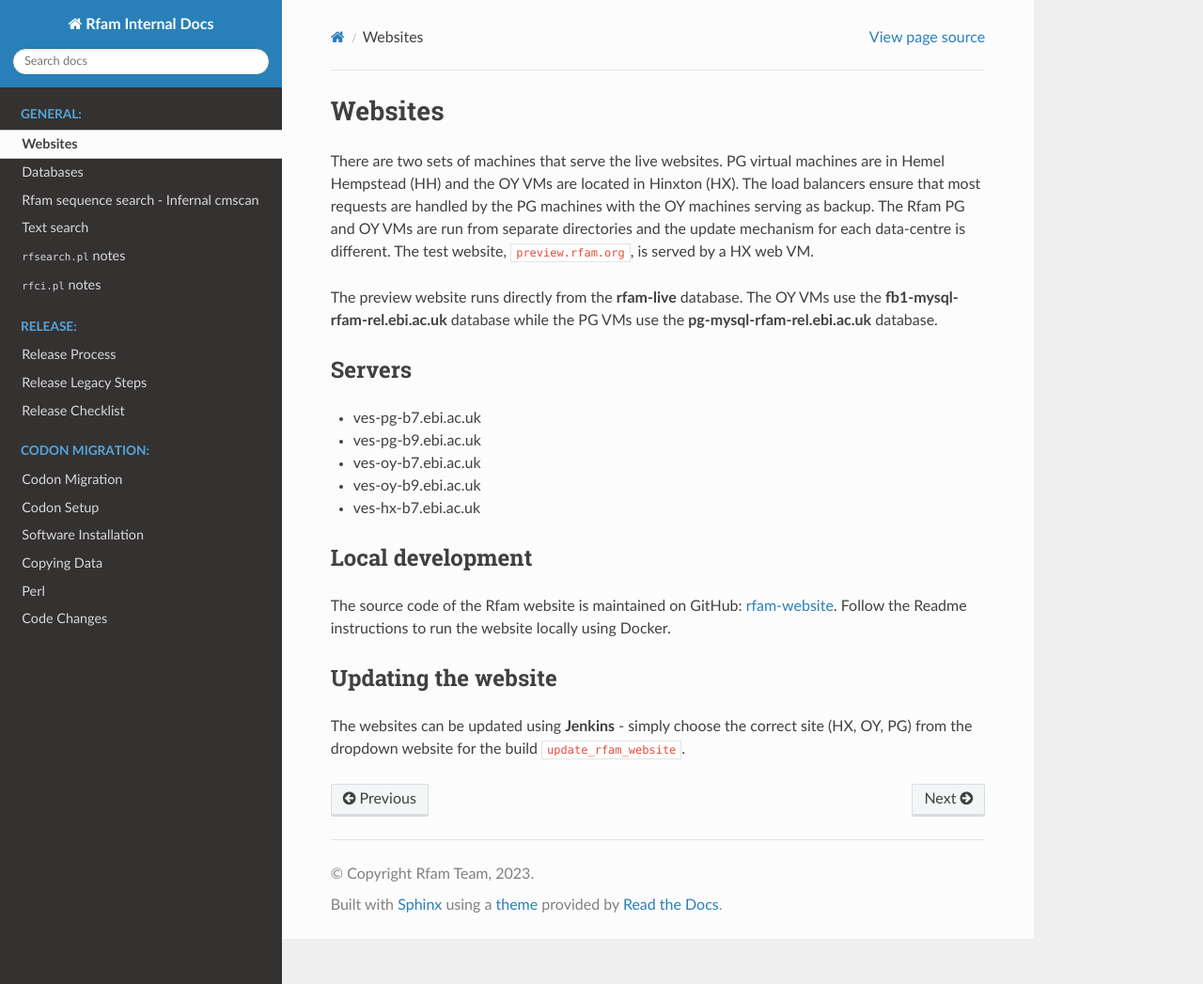
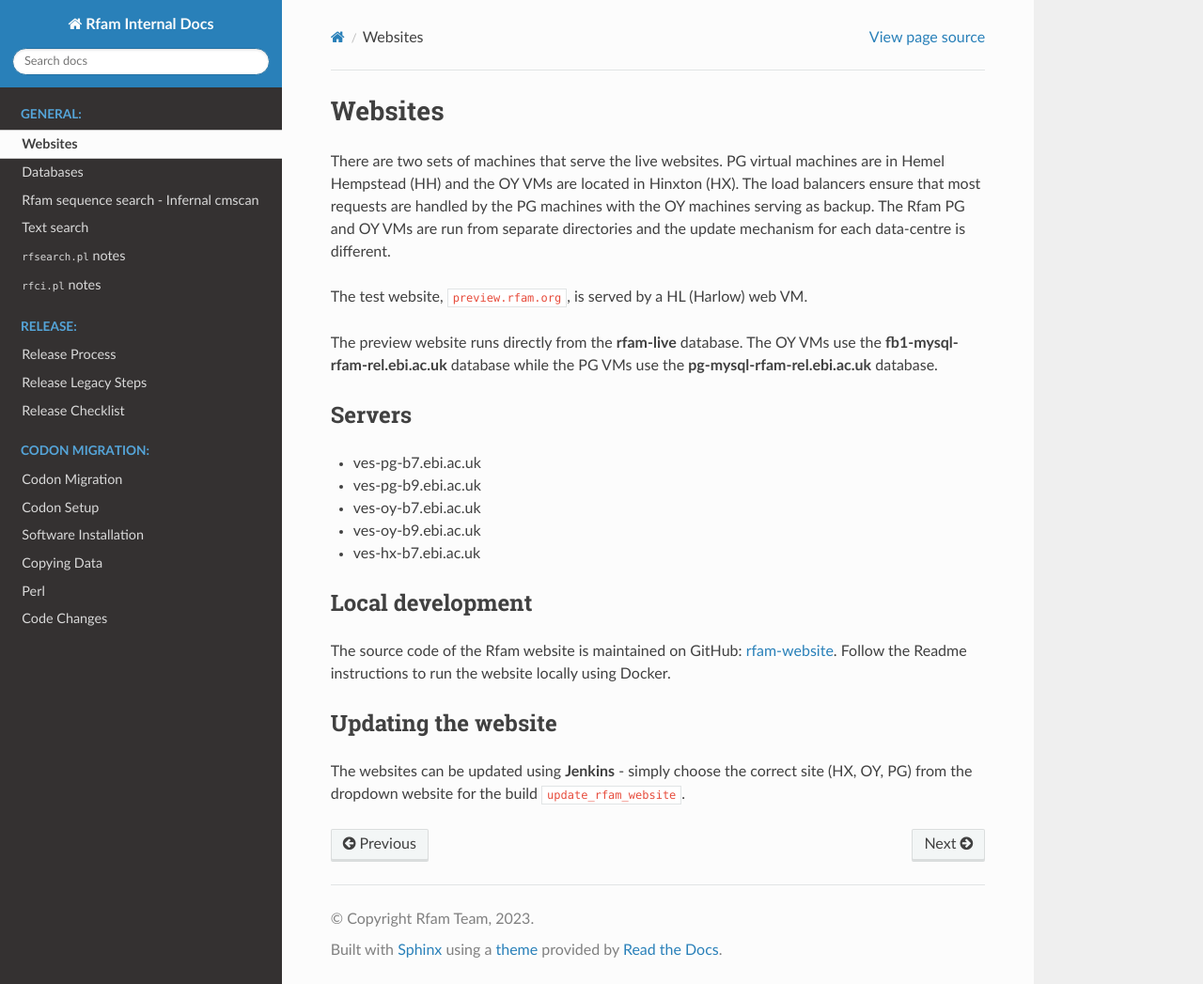
Before and after one commit to Rfam/rfam-internal-docs, a Sphinx documentation site: the page built from source/website.md, in a window 1280 px wide and 1047 px high. Shown: the whole window at 94% size. Built offline with Sphinx 7.4.7 and the Read the Docs theme 2.0.0, drawn with Linux system fonts in a browser that asks for light colours.

Commit message:
Update website.md

```diff
--- a/source/website.md
+++ b/source/website.md
@@ -2,7 +2,8 @@
 # Websites
 
 There are two sets of machines that serve the live websites. PG virtual machines are in Hemel Hempstead (HH) and the OY VMs are located in Hinxton (HX). The load balancers ensure that most requests are handled by the PG machines with the OY machines serving as backup. The Rfam PG and OY VMs are run from separate directories and the update mechanism for each data-centre is different.
-The test website, `preview.rfam.org`, is served by a HX web VM.
+
+The test website, `preview.rfam.org`, is served by a HL (Harlow) web VM.
 
 The preview website runs directly from the **rfam-live** database. The OY VMs use the **fb1-mysql-rfam-rel.ebi.ac.uk** database while the PG VMs use the **pg-mysql-rfam-rel.ebi.ac.uk** database.
 
```
